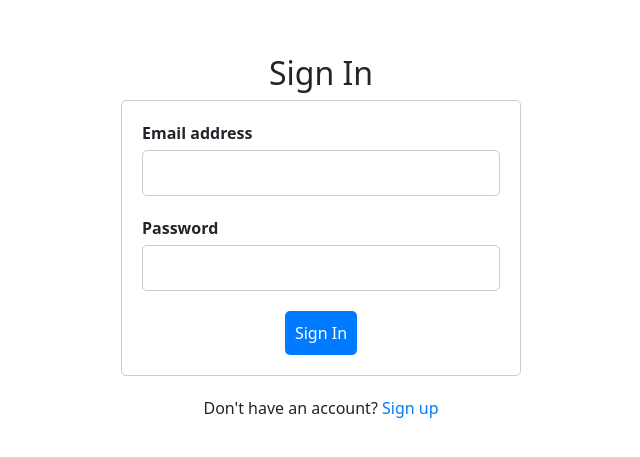
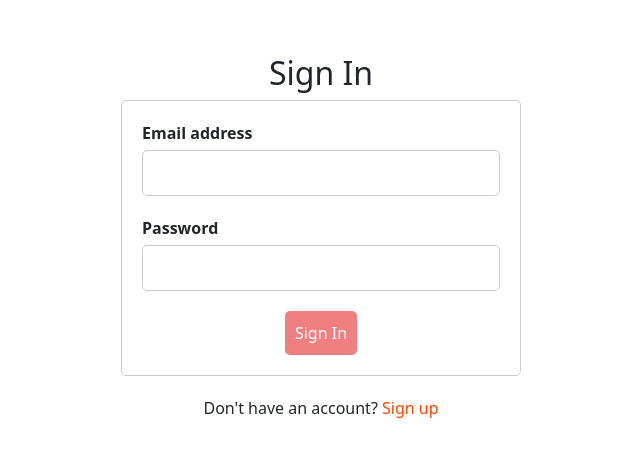
Before and after one commit to vikash18o19/MEAN-Client, an Angular app: page /signin in a window 1280 px wide. Shown: the part 155-612 px from the top of the page, without its empty margins (319-959 px from the left). Built offline with nearby package versions, Linux system fonts and the light colour scheme.

Commit message:
UI changes

```diff
--- a/src/app/signin/signin.component.css
+++ b/src/app/signin/signin.component.css
@@ -42,14 +42,14 @@ button {
     padding: 10px;
     border: none;
     border-radius: 5px;
-    background-color: #007bff;
+    background-color: lightcoral;
     color: #fff;
     cursor: pointer;
     transition: all 0.3s ease;
 }
 
 button:hover {
-    background-color: #0069d9;
+    background-color: orangered;
 }
 
 .signup-option {
@@ -58,7 +58,7 @@ button:hover {
 }
 
 .signup-option a {
-    color: #007bff;
+    color: orangered;
     text-decoration: none;
 }
 
--- a/src/app/signup/signup.component.css
+++ b/src/app/signup/signup.component.css
@@ -44,7 +44,7 @@ button {
     padding: 10px;
     border: none;
     border-radius: 5px;
-    background-color: #007bff;
+    background-color: lightcoral;
     color: #fff;
     font-size: 16px;
     cursor: pointer;
@@ -52,7 +52,7 @@ button {
 }
 
 button:hover {
-    background-color: #0069d9;
+    background-color: orangered;
 }
 
 .signup-option {
@@ -61,7 +61,7 @@ button:hover {
 }
 
 .signup-option a {
-    color: #007bff;
+    color: orangered;
     text-decoration: none;
 }
 
```
Also changed, not shown: src/app/tasks/tasks.component.css (+0 -33 lines).
